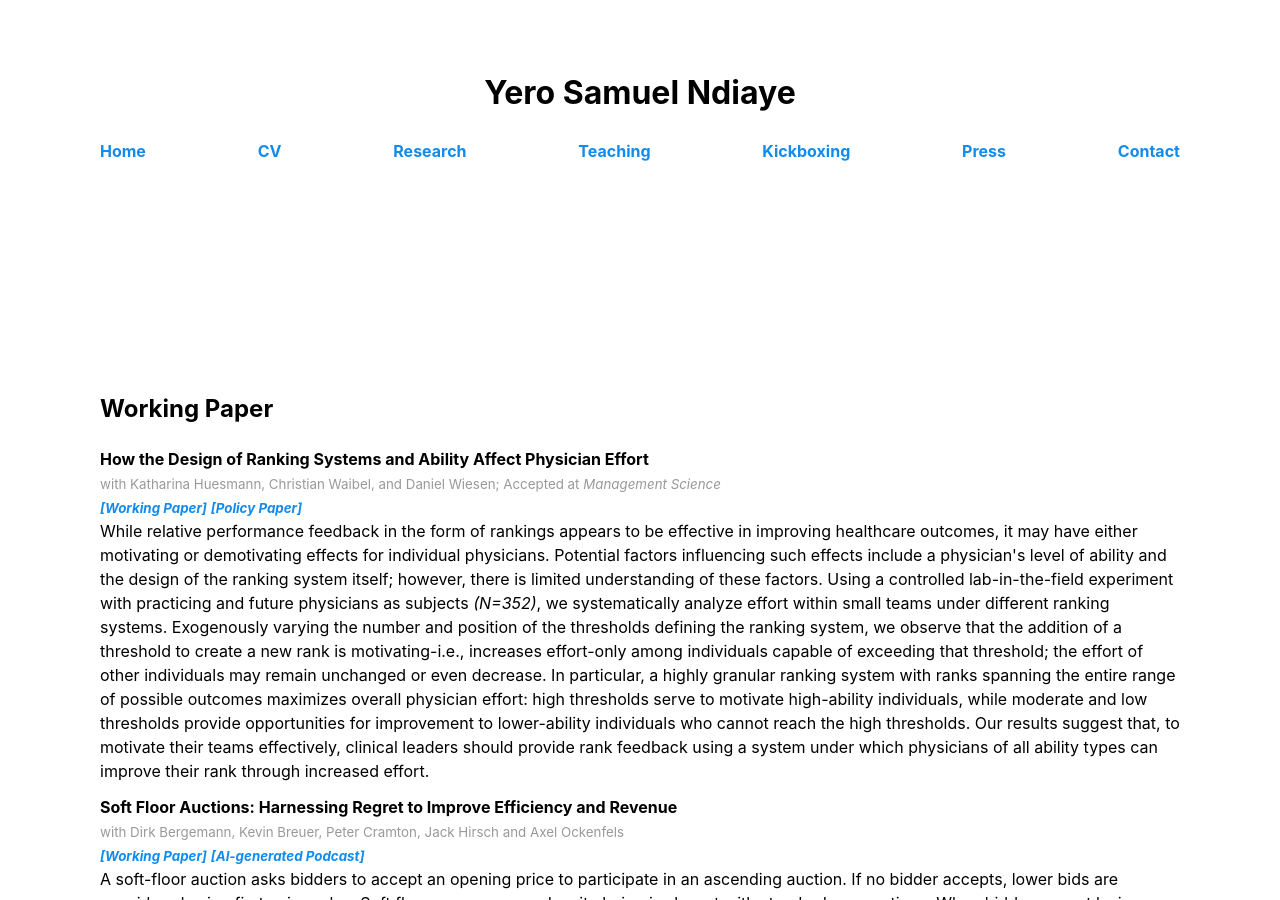
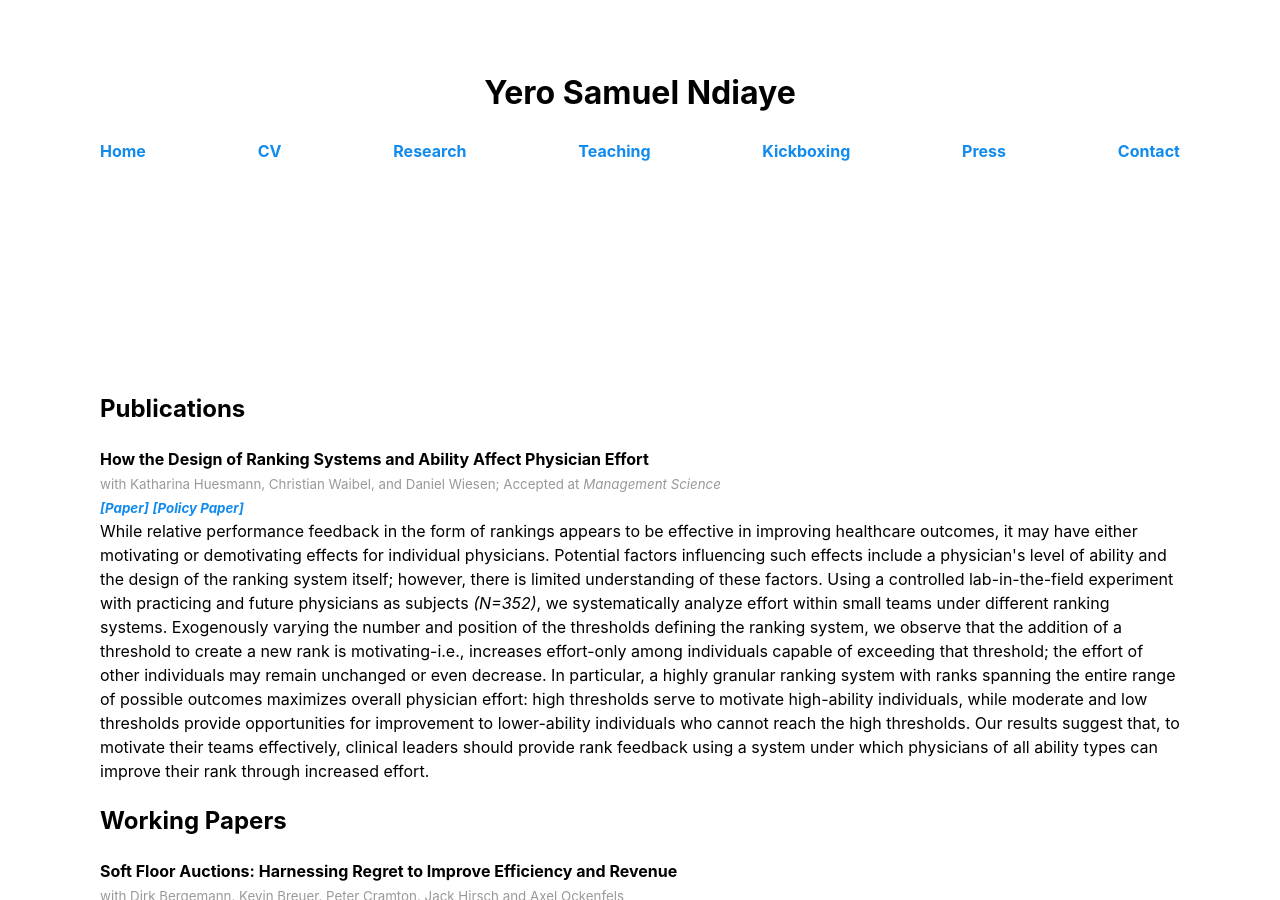
Before and after one commit to yerondiaye/yerondiaye.github.io, a Jekyll site: the page research.html, which Jekyll copies as it is, in a window 1280 px wide and 900 px high. Built offline with Jekyll 4.4.1, drawn with Linux system fonts in a browser that asks for light colours.

Commit message:
Update research.html

```diff
--- a/research.html
+++ b/research.html
@@ -24,11 +24,13 @@
 
         <main>
 
-            <h2>Working Paper</h2>
+            <h2>Publications</h2>
 <p><b>How the Design of Ranking Systems and Ability Affect Physician Effort</b></br>
 <small>with Katharina Huesmann, Christian Waibel, and Daniel Wiesen; Accepted at <i>Management Science</i></small></br>
-<small><i><a href="../Ranking_FINAL.pdf">[Working Paper]</a></i>  <i><a href="../Impuls_Ranking.pdf">[Policy Paper]</a></i></br></small>
+<small><i><a href="https://pubsonline.informs.org/doi/10.1287/mnsc.2022.00990">[Paper]</a></i>  <i><a href="../Impuls_Ranking.pdf">[Policy Paper]</a></i></br></small>
 While relative performance feedback in the form of rankings appears to be effective in improving healthcare outcomes, it may have either motivating or demotivating effects for individual physicians. Potential factors influencing such effects include a physician's level of ability and the design of the ranking system itself; however, there is limited understanding of these factors. Using a controlled lab-in-the-field experiment with practicing and future physicians as subjects <i>(N=352)</i>, we systematically analyze effort within small teams under different ranking systems. Exogenously varying the number and position of the thresholds defining the ranking system, we observe that the addition of a threshold to create a new rank is motivating-i.e., increases effort-only among individuals capable of exceeding that threshold; the effort of other individuals may remain unchanged or even decrease. In particular, a highly granular ranking system with ranks spanning the entire range of possible outcomes maximizes overall physician effort: high thresholds serve to motivate high-ability individuals, while moderate and low thresholds provide opportunities for improvement to lower-ability individuals who cannot reach the high thresholds. Our results suggest that, to motivate their teams effectively, clinical leaders should provide rank feedback using a system under which physicians of all ability types can improve their rank through increased effort.</p>
+
+            <h2>Working Papers</h2>
 <p><b>Soft Floor Auctions: Harnessing Regret to Improve Efficiency and Revenue</b> </br>
 <small>with Dirk Bergemann, Kevin Breuer, Peter Cramton, Jack Hirsch and Axel Ockenfels</small></br>
 <small><i><a href="../SFA.pdf">[Working Paper]</a></i> <i><a target="_blank" href="https://rss.com/podcasts/forwardmarketdesign/1984949/">[AI-generated Podcast]</a></i></small></br>
```
